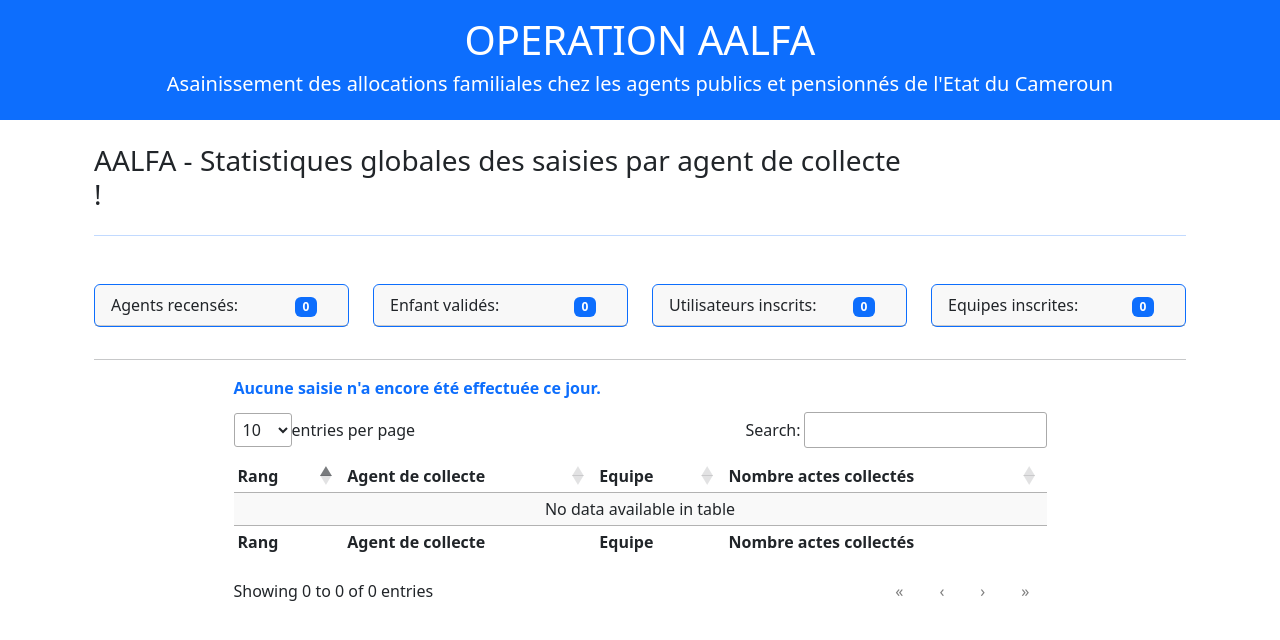
After one commit to tchos/aalfa, a Symfony app: template templates/statistique/recenseurstats.html.twig in a window 1280 px wide. The commit adds this page. Shown: the top 640 px of the page. Run offline with Twig, Linux system fonts and the light colour scheme; the template is opened without the code that fills it, so the values that code supplies are empty; some libraries are stand-ins or nearby versions.

Commit message:
MAJ des statistiques

```diff
--- a/templates/_partials/_header.html.twig
+++ b/templates/_partials/_header.html.twig
@@ -7,26 +7,27 @@
 <nav class="navbar navbar-expand-sm bg-dark navbar-dark">
     <div class="container-fluid">
         <ul class="navbar-nav me-auto">
-            <li class="nav-item">
-                <a class="nav-link active" href="{{ path('app_home') }}">AALFA</a>
+            <li class="nav-item me-4">
+                <a class="nav-link active" href="{{ path('app_home') }}"><i class="fa-brands fa-airbnb"></i> AALFA</a>
             </li>
-            <li class="nav-item">
-                <a class="nav-link active" href="{{ path('app_agent_index') }}">Nouvelle Fiche</a>
+            <li class="nav-item me-4">
+                <a class="nav-link active" href="{{ path('app_agent_index') }}"><i class="fa-solid fa-children"></i> Nouvelle Fiche</a>
             </li>
-            <li class="nav-item dropdown">
+            <li class="nav-item dropdown me-4">
                 <a class="nav-link dropdown-toggle active" href="#" role="button" data-bs-toggle="dropdown" aria-expanded="false">
-                    Statisques
+                    <i class="fa-solid fa-chart-line"></i> Statisques
                 </a>
                 <ul class="dropdown-menu">
                     <li><a class="dropdown-item" href="{{ path('app_statistique_daily') }}">Statistiques du jour</a></li>
                     <li><a class="dropdown-item" href="{{ path('app_statistique_global') }}">Statistiques globales</a></li>
+                    <li><a class="dropdown-item" href="{{ path('app_statistique_recenseur') }}">Statistiques par recenseur</a></li>
                     <li><a class="dropdown-item" href="{{ path('app_statistique_team') }}">Statistiques par équipe</a></li>
                 </ul>
             </li>
             {% if is_granted('ROLE_ADMIN') %}
-                <li class="nav-item dropdown">
+                <li class="nav-item dropdown me-4">
                     <a class="nav-link dropdown-toggle active" href="#" role="button" data-bs-toggle="dropdown" aria-expanded="false">
-                        Utilisateurs
+                        <i class="fa-solid fa-computer"></i> Utilisateurs
                     </a>
                     <ul class="dropdown-menu">
                         <li><a class="dropdown-item" href="{{ path('app_register') }}">
@@ -37,9 +38,9 @@
                         </li>
                     </ul>
                 </li>
-                <li class="nav-item dropdown">
+                <li class="nav-item dropdown me-4">
                     <a class="nav-link dropdown-toggle active" href="#" role="button" data-bs-toggle="dropdown" aria-expanded="false">
-                        Agents de collecte
+                        <i class="fa-solid fa-users-between-lines"></i> Agents de collecte
                     </a>
                     <ul class="dropdown-menu">
                         <li><a class="dropdown-item" href="{{ path('app_recenseur_new') }}">
@@ -50,9 +51,9 @@
                         </li>
                     </ul>
                 </li>
-                <li class="nav-item dropdown">
+                <li class="nav-item dropdown me-4">
                     <a class="nav-link dropdown-toggle active" href="#" role="button" data-bs-toggle="dropdown" aria-expanded="false">
-                        Equipes
+                        <i class="fa-solid fa-location-dot"></i> Equipes
                     </a>
                     <ul class="dropdown-menu">
                         <li><a class="dropdown-item" href="{{ path('app_equipe_new') }}">
@@ -68,7 +69,7 @@
         <ul class="navbar-nav">
             <li class="nav-item dropdown">
                 <a class="nav-link dropdown-toggle" href="#" role="button" data-bs-toggle="dropdown" aria-expanded="false">
-                    <span class="fw-bolder">{{ app.user.fullname }}</span>
+                    <span class="fw-bolder"><i class="fa-regular fa-address-book"></i> {{ app.user.fullname }}</span>
                 </a>
                 <ul class="dropdown-menu">
                     <li><a class="dropdown-item" href="#">Modifier profile</a></li>
--- a/templates/base.html.twig
+++ b/templates/base.html.twig
@@ -16,7 +16,7 @@
                 {% endif %}
                 <div class="col-sm">
                     <div class="row">
-                        <h2 class="col">AALFA - {% block contenttitle %}{% endblock %}</h2>
+                        <h3 class="col-9">AALFA - {% block contenttitle %}{% endblock %}</h3>
                         <div class="col text-end">
                             {% block bouton %}{% endblock %}
                         </div>
--- /dev/null
+++ b/templates/statistique/recenseurstats.html.twig
@@ -0,0 +1,114 @@
+{% extends 'base.html.twig' %}
+
+{% block title %}STATS PAR EQUIPE{% endblock %}
+
+{% block stylesheets %}
+    <link rel="stylesheet" href="{{ asset('asset/css/dataTables.dataTables.css') }}">
+{% endblock %}
+
+{% block contenttitle %}Statistiques globales des saisies par agent de collecte !{% endblock %}
+
+{% block aside %}
+    {% include '_partials/_aside.html.twig' with {'cpteurDailyUser':compteurUserJour, 'cpteurUser':compteurUser} %}
+{% endblock %}
+
+{% block body %}
+    <div class="row">
+        <div class="col">
+            <div class="card border-primary mb-3" style="max-width: 18rem;">
+                <div class="card-header">
+                    <div class="row">
+                        <div class="col-9"><p class="card-text">Agents recensés: </p></div>
+                        <div class="col"><span class="badge text-bg-primary">{{ stats.nbAgentRecense | number_format(0,'.',' ') }}</span></div>
+                    </div>
+                </div>
+            </div>
+        </div>
+        <div class="col">
+            <div class="card border-primary mb-3" style="max-width: 18rem;">
+                <div class="card-header">
+                    <div class="row">
+                        <div class="col-9"><p class="card-text">Enfant validés: </p></div>
+                        <div class="col"><span class="badge text-bg-primary">{{ stats.nbActeNaissance | number_format(0,'.',' ') }}</span></div>
+                    </div>
+                </div>
+            </div>
+        </div>
+        <div class="col">
+            <div class="card border-primary mb-3" style="max-width: 18rem;">
+                <div class="card-header">
+                    <div class="row">
+                        <div class="col-9"><p class="card-text">Utilisateurs inscrits: </p></div>
+                        <div class="col"><span class="badge text-bg-primary">{{ stats.nbUsers | number_format(0,'.',' ') }}</span></div>
+                    </div>
+                </div>
+            </div>
+        </div>
+        <div class="col">
+            <div class="card border-primary mb-3" style="max-width: 18rem;">
+                <div class="card-header">
+                    <div class="row">
+                        <div class="col-9"><p class="card-text">Equipes inscrites: </p></div>
+                        <div class="col"><span class="badge text-bg-primary">{{ stats.nbEquipes | number_format(0,'.',' ') }}</span></div>
+                    </div>
+                </div>
+            </div>
+        </div>
+    </div>
+    <hr class="mb-3">
+    <div class="row">
+        <div class="col-sm-9 mx-auto">
+            <table id="recenseurstats" class="display compact" style="width:100%">
+                <thead>
+                    <tr>
+                        <th class="text-start">Rang</th>
+                        <th class="text-start">Agent de collecte</th>
+                        <th class="text-start">Equipe</th>
+                        <th class="text-start">Nombre actes collectés</th>
+                    </tr>
+                </thead>
+                <tbody>
+                    {% set i = 1 %}
+                    {% for recenseur in recenseurStats %}
+                        <tr>
+                            <td class="text-start">{{ i }}</td>
+                            <td><img src="{% if i == 1 %}
+                                                {{ asset('asset/images/medal_gold.png') }}
+                                            {% elseif i == 2 %}
+                                                {{ asset('asset/images/medal_silver.png') }}
+                                            {% elseif i == 3 %}
+                                                {{ asset('asset/images/medal_bronze.png') }}
+                                            {% endif %}" width="20px" class="pe-1" alt="">
+                                {{ recenseur.nom }}
+                            </td>
+                            <td class="text-start">{{ recenseur.equipe }}</td>
+                            <td class="text-start">{{ recenseur.nb_enfant | number_format(0,'.',' ') }}</td>
+                        </tr>
+                        {% set i = i + 1 %}
+                    {% else %}
+                        <span class="fw-bolder text-primary">Aucune saisie n'a encore été effectuée ce jour.</span>
+                    {% endfor %}
+                </tbody>
+                <tfoot>
+                    <tr>
+                        <th class="text-start">Rang</th>
+                        <th class="text-start">Agent de collecte</th>
+                        <th class="text-start">Equipe</th>
+                        <th class="text-start">Nombre actes collectés</th>
+                    </tr>
+                </tfoot>
+            </table>
+        </div>
+    </div>
+{% endblock %}
+
+{% block javascripts %}
+    <script src="{{ asset('asset/js/dataTables.bootstrap5.js') }}"></script>
+    <script src="{{ asset('asset/js/jquery-3.7.1.js') }}"></script>
+    <script src="{{ asset('asset/js/dataTables.js') }}"></script>
+    <script>
+        $(document).ready(function(){
+            new DataTable('#recenseurstats');
+        });
+    </script>
+{% endblock %}
```
Also changed, not shown: src/Controller/StatistiqueController.php (+16 -0 lines), src/Service/Statistiques.php (+28 -3 lines).
